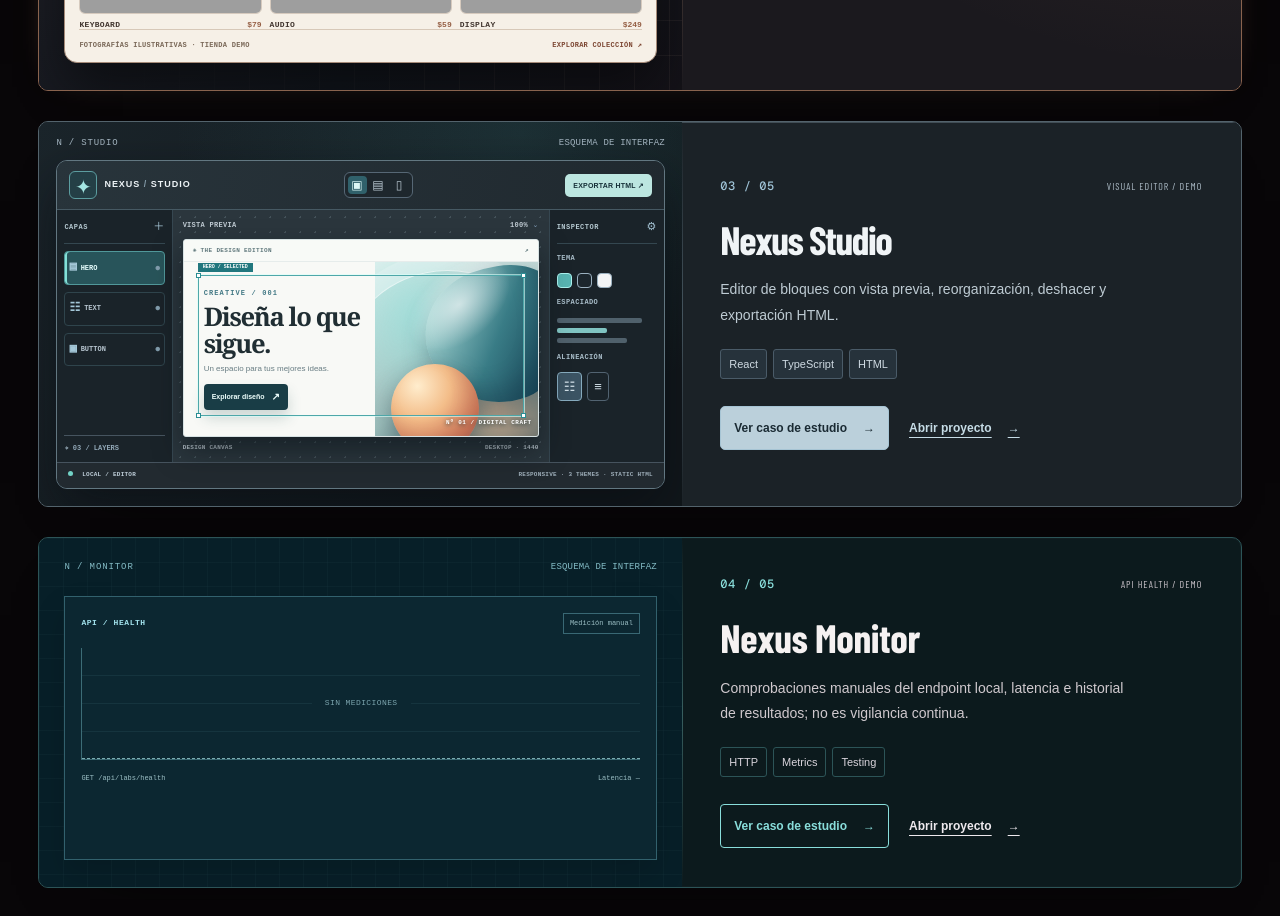
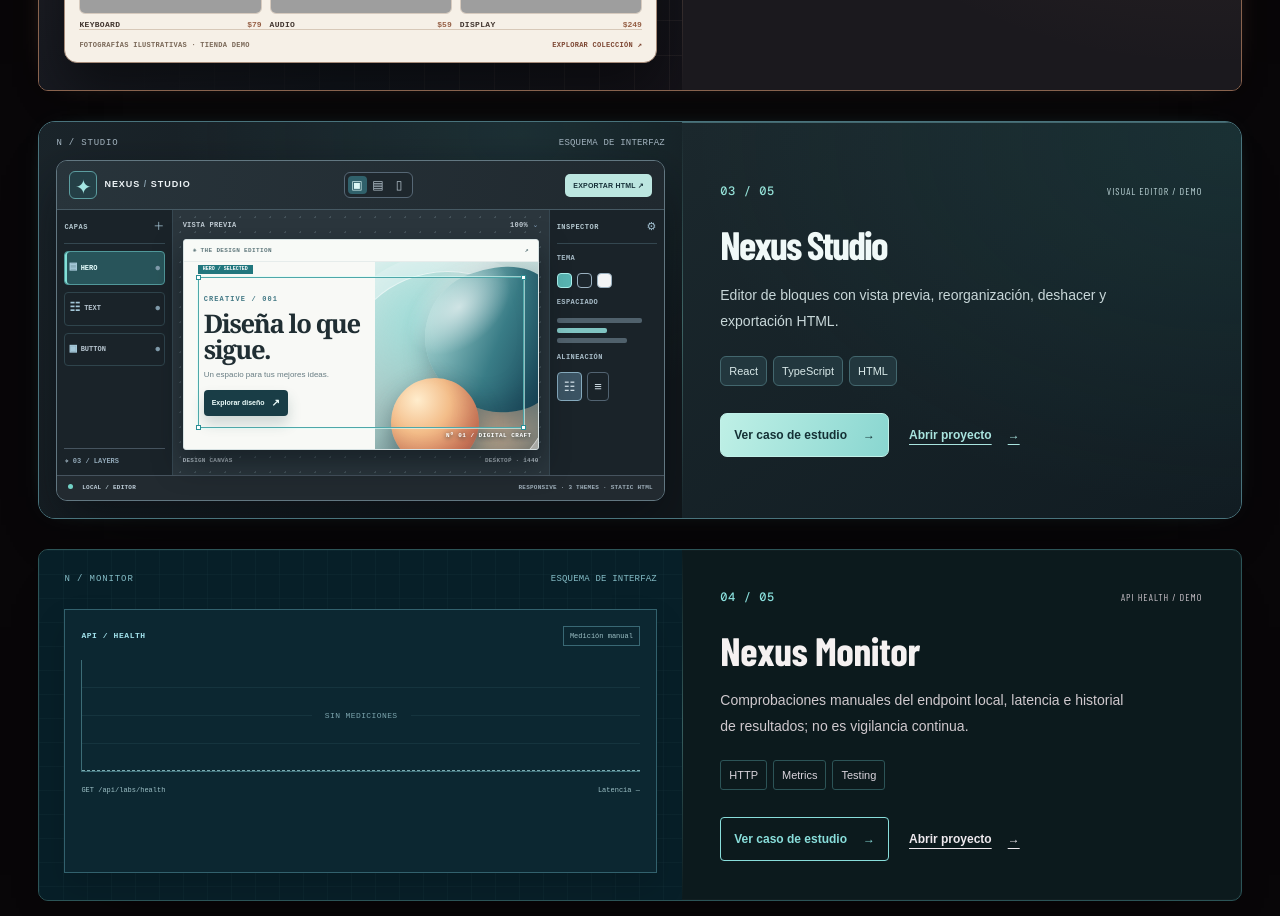
Before and after one commit to Dleteo/Nexus-AI, a Next.js app: page / in a window 1280 px wide. Shown: the part 1600-2516 px from the top of the page. Built offline with nearby package versions, Linux system fonts and the light colour scheme; grey boxes are pictures that could not be loaded.

Commit message:
style(studio): give featured card a curated premium artboard and coordinated teal studio branding

```diff
--- a/components/career/EditorialPortfolio.module.css
+++ b/components/career/EditorialPortfolio.module.css
@@ -562,3 +562,57 @@
 @media(max-width:660px){
   .projectCard[data-project="studio"] .projectPicture{height:295px}
 }
+
+
+/* Studio portfolio feature — polished creative tooling instead of flat gray UI. */
+.projectCard[data-project="studio"]{
+  --project-accent:#84dad1;
+  --project-line:#4d747a;
+  border:1px solid #49737c;
+  border-radius:17px;
+  background:#10191e;
+  box-shadow:0 30px 72px -50px #000,0 0 28px -22px #5cb8b0;
+}
+.projectCard[data-project="studio"] .projectPicture{
+  background:
+    radial-gradient(ellipse at 77% 15%,#3a9b9840,transparent 60%),
+    #18252b;
+  height:clamp(305px,31vw,420px);
+}
+.projectCard[data-project="studio"] .projectCopy{
+  background:
+    radial-gradient(ellipse at 100% 4%,#2b797329,transparent 69%),
+    linear-gradient(146deg,#1b282d,#111c22);
+  border-top:1px solid #43676e;
+}
+.projectCard[data-project="studio"] .cardTop b{color:#94e0d6}
+.projectCard[data-project="studio"] .cardTop span{color:#b8d0d3}
+.projectCard[data-project="studio"] .projectTitle h3 a{
+  color:#f0f9f8;letter-spacing:-.045em;
+}
+.projectCard[data-project="studio"] .projectTitle h3 a:hover{color:#a9ece5}
+.projectCard[data-project="studio"] .projectCopy>p{
+  color:#c8d7d9;line-height:1.85;
+}
+.projectCard[data-project="studio"] .tags span{
+  border:1px solid #43676e;
+  border-radius:6px;
+  background:#22373e;color:#d9e9e9;
+}
+.projectCard[data-project="studio"] .studyLink{
+  color:#143035;
+  background:linear-gradient(110deg,#bff0e6,#89d6d0);
+  border:1px solid #c0f0e8;
+  border-radius:7px;
+  box-shadow:0 14px 30px -23px #8dded4;
+}
+.projectCard[data-project="studio"] .studyLink:hover{
+  background:#d7faf2;
+}
+.projectCard[data-project="studio"] .demoLink{color:#a9e4df}
+.projectCard[data-project="studio"]:hover{
+  box-shadow:0 39px 85px -49px #000,0 0 34px -19px #73cac1;
+}
+@media(max-width:660px){
+  .projectCard[data-project="studio"] .projectPicture{height:315px}
+}
```
